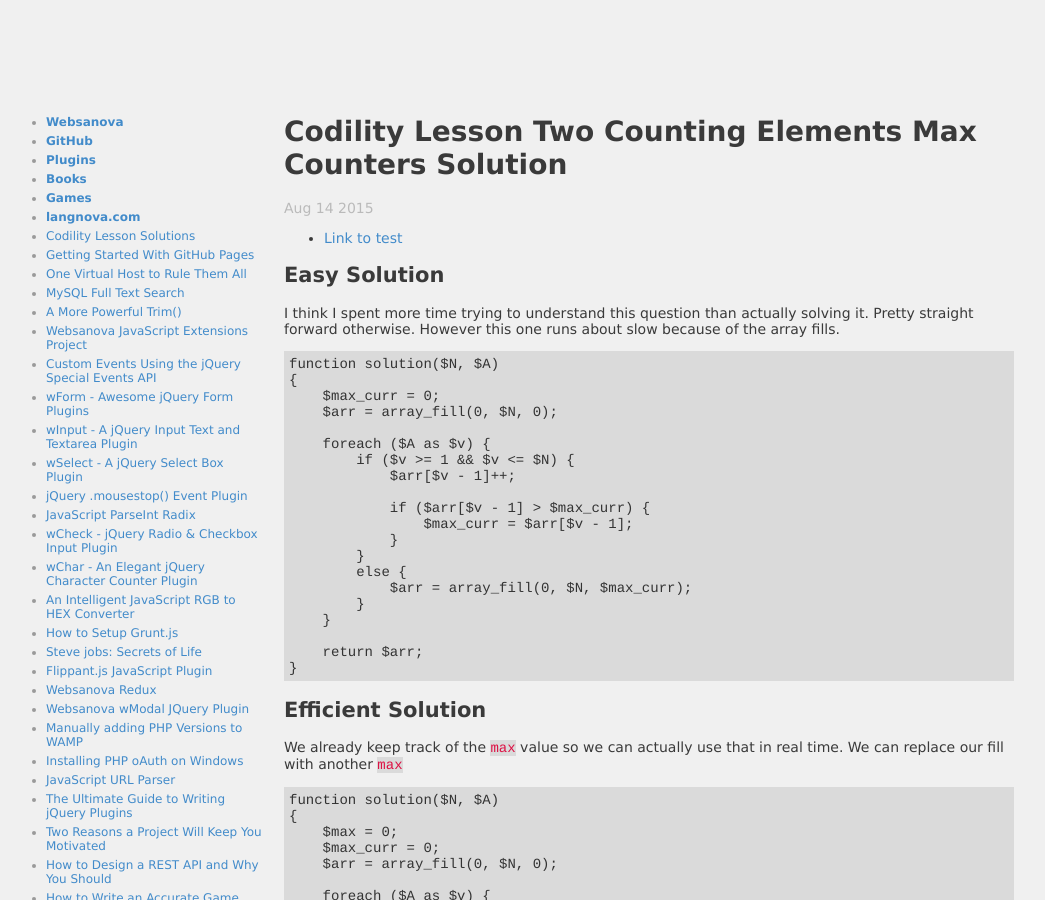
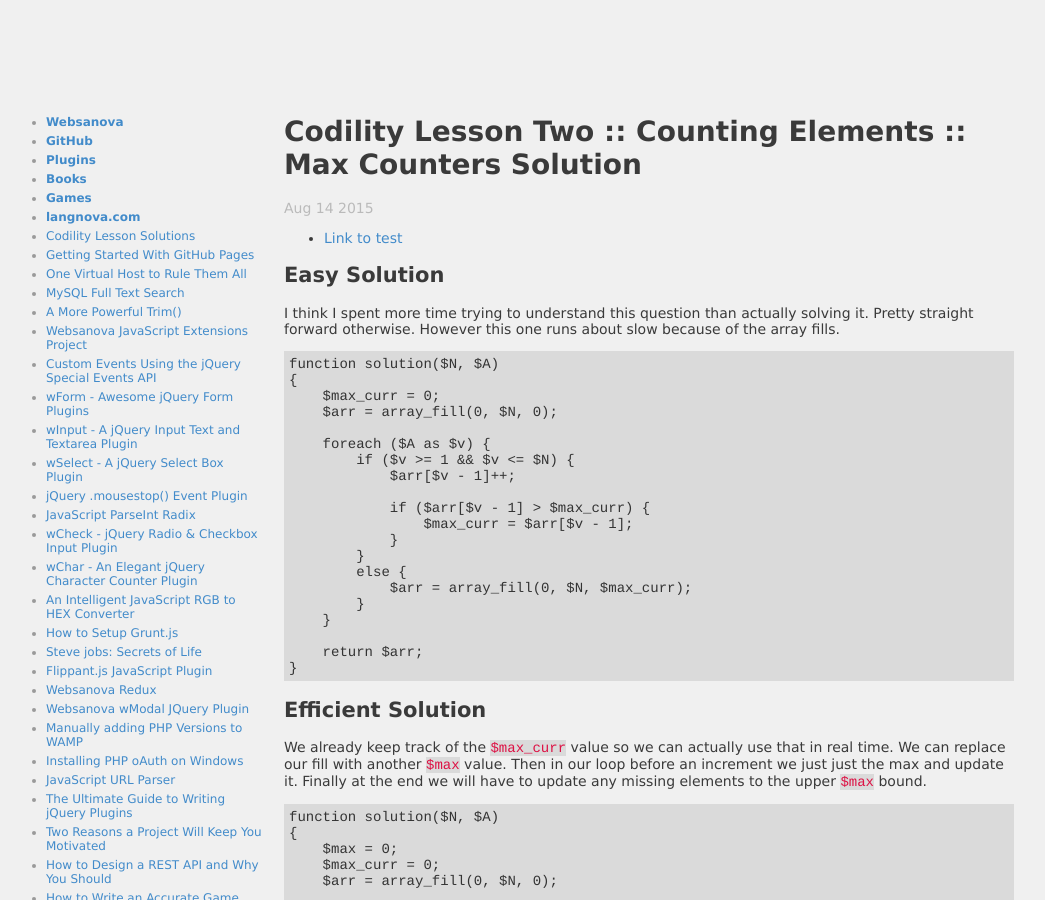
Before and after one commit to websanova/websanova.github.io, a Jekyll site: the page built from codility/php/codility-lesson-two-counting-elements-max-counters.md, in a window 1280 px wide and 900 px high. Shown: the whole window, without its empty margins (116-1161 px from the left). Built offline with Jekyll 4.4.1, drawn with Linux system fonts in a browser that asks for light colours; comment, search, counter and statistics services are not loaded.

Commit message:
Fix codility titles.

```diff
--- a/codility/php/codility-lesson-two-counting-elements-max-counters.md
+++ b/codility/php/codility-lesson-two-counting-elements-max-counters.md
@@ -1,6 +1,6 @@
 ---
 layout: default
-title: Codility Lesson Two Counting Elements Max Counters Solution
+title: "Codility Lesson Two :: Counting Elements :: Max Counters Solution"
 keywords: codility, lesson, two, counting, elements, maxcounters, max, counters, solution
 description: PHP solution for lesson two, counting elements, max counters programming question.
 date: Aug 14 2015
@@ -37,7 +37,7 @@ function solution($N, $A)
 
 ## Efficient Solution
 
-We already keep track of the `max` value so we can actually use that in real time. We can replace our fill with another `max`
+We already keep track of the `$max_curr` value so we can actually use that in real time. We can replace our fill with another `$max` value. Then in our loop before an increment we just just the max and update it. Finally at the end we will have to update any missing elements to the upper `$max` bound.
 
 ~~~
 function solution($N, $A)
```
Also changed, not shown: codility/php/codility-lesson-one-time-complexity-perm-missing-elem.md (+1 -1 lines), codility/php/codility-lesson-one-time-complexity-tape-equilibrium.md (+1 -1 lines), codility/php/codility-lesson-two-counting-elements-frog-river-one.md (+1 -1 lines), codility/php/codility-lesson-two-counting-elements-missing-integer.md (+1 -1 lines), codility/php/codility-lesson-two-counting-elements-perm-check.md (+1 -1 lines).
